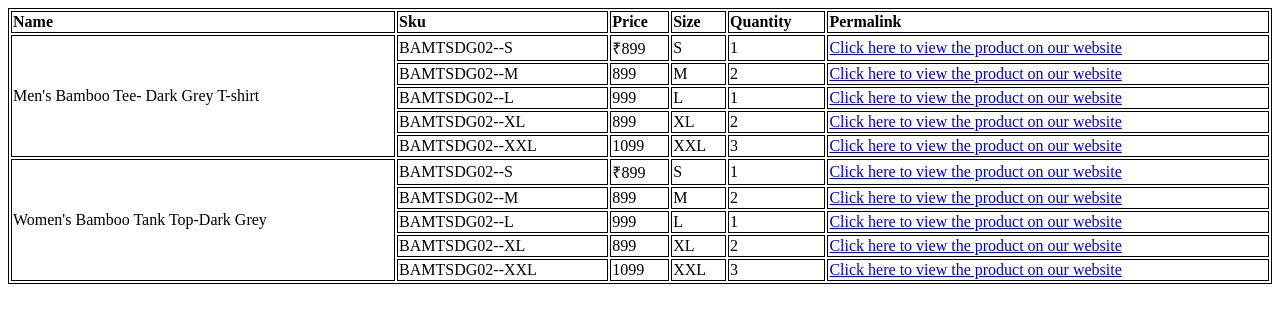
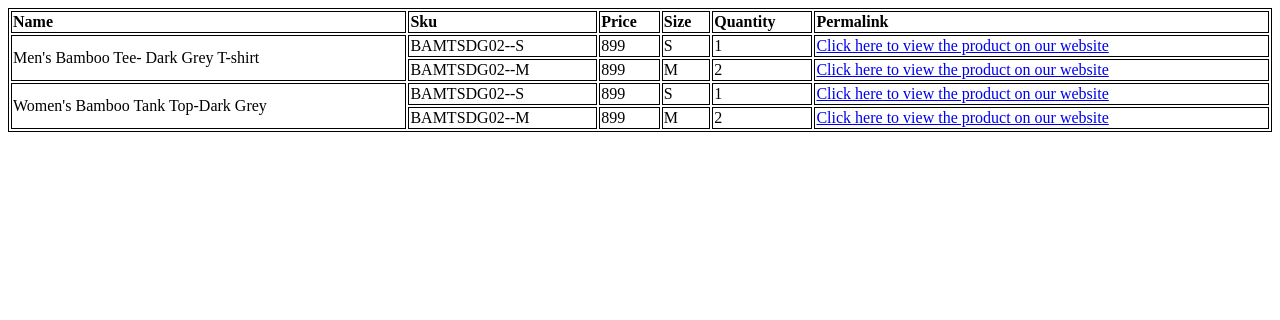
Before and after one commit to Brauxel/woodwose-connector-frontend, a React (Create React App) app: page /woocommerce-inventory in a window 1280 px wide. Shown: the top 320 px of the page. Built offline with nearby package versions, Linux system fonts and the light colour scheme.

Commit message:
[Aakash Bhatia]-[Setup WooCommerce Inventory page]-[Create a table holder]

```diff
--- a/src/components/pages/WooCommerceInventory/index.tsx
+++ b/src/components/pages/WooCommerceInventory/index.tsx
@@ -1,194 +1,201 @@
-import { keys, remove } from 'lodash'
-import { TableColumn } from '../../shared/atoms/TableColumn'
-import { TableHeading } from '../../shared/atoms/TableHeading'
-import { Table } from '../../shared/elements/Table'
-import { TableBody } from '../../shared/molecules/TableBody'
-import { TableHead } from '../../shared/molecules/TableHead'
-import { TableRow } from '../../shared/molecules/TableRow'
+import { extractTitlesFromInventory } from '../../../utils/dataUtils/wooCommerceDataUtils/wooCommerceProductUtils'
+import { productsData } from '../../../utils/testUtils/mockData/WooCommerceInventory/ProductData'
+import { TableHolder } from '../../shared/organisms/TableHolder'
 
-interface ProductVariations {
-  id: number
-  sku: string
-  price: string
-  size: string
-  quantity: number
-  permalink: string
-}
-interface ProductData {
-  name: string
-  id: number
-  variations: ProductVariations[]
-}
-
-const productsData: ProductData[] = [
-  {
-    name: "Men's Bamboo Tee- Dark Grey T-shirt",
-    id: 5015,
-    variations: [
+export const WooCommerceInventory = () => {
+  return (
+    <>
+      <TableHolder
+        titles={extractTitlesFromInventory(productsData)}
+        rowData={[
           {
             id: 5020,
-        sku: 'BAMTSDG02--S',
-        price: '899',
-        size: 'S',
-        quantity: 1,
-        permalink:
-          'https://woodwose.in/product/mens-bamboo-dark-grey-t-shirt/?attribute_pa_size=s',
+            colData: [
+              {
+                id: '5020-name',
+                contentEntry: {
+                  rowSpan: 2,
+                  content: "Men's Bamboo Tee- Dark Grey T-shirt",
+                },
               },
               {
-        id: 5019,
-        sku: 'BAMTSDG02--M',
-        price: '899',
-        size: 'M',
-        quantity: 2,
-        permalink:
-          'https://woodwose.in/product/mens-bamboo-dark-grey-t-shirt/?attribute_pa_size=m',
+                id: '5020-sku',
+                contentEntry: {
+                  content: 'BAMTSDG02--S',
+                },
               },
               {
-        id: 5018,
-        sku: 'BAMTSDG02--L',
-        price: '999',
-        size: 'L',
-        quantity: 1,
-        permalink:
-          'https://woodwose.in/product/mens-bamboo-dark-grey-t-shirt/?attribute_pa_size=l',
+                id: '5020-price',
+                contentEntry: {
+                  content: 899,
+                },
               },
               {
-        id: 5017,
-        sku: 'BAMTSDG02--XL',
-        price: '899',
-        size: 'XL',
-        quantity: 2,
-        permalink:
-          'https://woodwose.in/product/mens-bamboo-dark-grey-t-shirt/?attribute_pa_size=xl',
+                id: '5020-size',
+                contentEntry: {
+                  content: 'S',
+                },
               },
               {
-        id: 5016,
-        sku: 'BAMTSDG02--XXL',
-        price: '1099',
-        size: 'XXL',
-        quantity: 3,
-        permalink:
-          'https://woodwose.in/product/mens-bamboo-dark-grey-t-shirt/?attribute_pa_size=xxl',
+                id: '5020-quantity',
+                contentEntry: {
+                  content: 1,
                 },
-    ],
               },
               {
-    name: "Women's Bamboo Tank Top-Dark Grey",
-    id: 5030,
-    variations: [
-      {
-        id: 5031,
-        sku: 'BAMTSDG02--S',
-        price: '899',
-        size: 'S',
-        quantity: 1,
-        permalink:
-          'https://woodwose.in/product/mens-bamboo-dark-grey-t-shirt/?attribute_pa_size=s',
-      },
-      {
-        id: 5032,
-        sku: 'BAMTSDG02--M',
-        price: '899',
-        size: 'M',
-        quantity: 2,
-        permalink:
-          'https://woodwose.in/product/mens-bamboo-dark-grey-t-shirt/?attribute_pa_size=m',
-      },
-      {
-        id: 5033,
-        sku: 'BAMTSDG02--L',
-        price: '999',
-        size: 'L',
-        quantity: 1,
-        permalink:
-          'https://woodwose.in/product/mens-bamboo-dark-grey-t-shirt/?attribute_pa_size=l',
-      },
-      {
-        id: 5034,
-        sku: 'BAMTSDG02--XL',
-        price: '899',
-        size: 'XL',
-        quantity: 2,
-        permalink:
-          'https://woodwose.in/product/mens-bamboo-dark-grey-t-shirt/?attribute_pa_size=xl',
-      },
-      {
-        id: 5035,
-        sku: 'BAMTSDG02--XXL',
-        price: '1099',
-        size: 'XXL',
-        quantity: 3,
-        permalink:
-          'https://woodwose.in/product/mens-bamboo-dark-grey-t-shirt/?attribute_pa_size=xxl',
-      },
-    ],
-  },
-]
-
-export const WooCommerceInventory = () => {
-  const tableTitles = remove(['Name', ...keys(productsData[0].variations[0])])
-  remove(tableTitles, (n) => n === 'id')
-
-  return (
-    <>
-      <Table>
-        {tableTitles.length < 0 ? (
-          ''
-        ) : (
-          <TableHead>
-            <TableRow>
-              {tableTitles.map((title, index) => (
-                <TableHeading key={title + index}>{title}</TableHeading>
-              ))}
-            </TableRow>
-          </TableHead>
-        )}
-        {productsData.map((product) => {
-          return (
-            <TableBody key={product.id}>
-              <TableRow key={product.variations[0].id}>
-                <TableColumn rowSpan={product.variations.length}>
-                  {product.name}
-                </TableColumn>
-                <TableColumn>{product.variations[0].sku}</TableColumn>
-                <TableColumn>₹{product.variations[0].price}</TableColumn>
-                <TableColumn>{product.variations[0].size}</TableColumn>
-                <TableColumn>{product.variations[0].quantity}</TableColumn>
-                <TableColumn>
+                id: '5020-permalink',
+                contentEntry: {
+                  content: (
                     <a
-                    href={product.variations[0].permalink}
+                      href="https://woodwose.in/product/mens-bamboo-dark-grey-t-shirt/?attribute_pa_size=s"
                       target="_blank"
                       rel="noreferrer"
                     >
                       Click here to view the product on our website
                     </a>
-                </TableColumn>
-              </TableRow>
-
-              {product.variations.map((variation, index) => {
-                if (index === 0) return ''
-                return (
-                  <TableRow key={variation.id}>
-                    <TableColumn>{variation.sku}</TableColumn>
-                    <TableColumn>{variation.price}</TableColumn>
-                    <TableColumn>{variation.size}</TableColumn>
-                    <TableColumn>{variation.quantity}</TableColumn>
-                    <TableColumn>
+                  ),
+                },
+              },
+            ],
+          },
+          {
+            id: 5019,
+            colData: [
+              {
+                id: '5019-sku',
+                contentEntry: {
+                  content: 'BAMTSDG02--M',
+                },
+              },
+              {
+                id: '5019-price',
+                contentEntry: {
+                  content: 899,
+                },
+              },
+              {
+                id: '5019-size',
+                contentEntry: {
+                  content: 'M',
+                },
+              },
+              {
+                id: '5019-quantity',
+                contentEntry: {
+                  content: 2,
+                },
+              },
+              {
+                id: '5019-permalink',
+                contentEntry: {
+                  content: (
                     <a
-                        href={variation.permalink}
+                      href="https://woodwose.in/product/mens-bamboo-dark-grey-t-shirt/?attribute_pa_size=m"
                       target="_blank"
                       rel="noreferrer"
                     >
                       Click here to view the product on our website
                     </a>
-                    </TableColumn>
-                  </TableRow>
-                )
-              })}
-            </TableBody>
-          )
-        })}
-      </Table>
+                  ),
+                },
+              },
+            ],
+          },
+          {
+            id: 5031,
+            colData: [
+              {
+                id: '5031-name',
+                contentEntry: {
+                  rowSpan: 2,
+                  content: "Women's Bamboo Tank Top-Dark Grey",
+                },
+              },
+              {
+                id: '5031-sku',
+                contentEntry: {
+                  content: 'BAMTSDG02--S',
+                },
+              },
+              {
+                id: '5031-price',
+                contentEntry: {
+                  content: 899,
+                },
+              },
+              {
+                id: '5031-size',
+                contentEntry: {
+                  content: 'S',
+                },
+              },
+              {
+                id: '5031-quantity',
+                contentEntry: {
+                  content: 1,
+                },
+              },
+              {
+                id: '5031-permalink',
+                contentEntry: {
+                  content: (
+                    <a
+                      href="http://google.com"
+                      target="_blank"
+                      rel="noreferrer"
+                    >
+                      Click here to view the product on our website
+                    </a>
+                  ),
+                },
+              },
+            ],
+          },
+          {
+            id: 5032,
+            colData: [
+              {
+                id: '5032-sku',
+                contentEntry: {
+                  content: 'BAMTSDG02--M',
+                },
+              },
+              {
+                id: '5032-price',
+                contentEntry: {
+                  content: 899,
+                },
+              },
+              {
+                id: '5032-size',
+                contentEntry: {
+                  content: 'M',
+                },
+              },
+              {
+                id: '5032-quantity',
+                contentEntry: {
+                  content: 2,
+                },
+              },
+              {
+                id: '5032-permalink',
+                contentEntry: {
+                  content: (
+                    <a
+                      href="https://woodwose.in/product/mens-bamboo-dark-grey-t-shirt/?attribute_pa_size=m"
+                      target="_blank"
+                      rel="noreferrer"
+                    >
+                      Click here to view the product on our website
+                    </a>
+                  ),
+                },
+              },
+            ],
+          },
+        ]}
+      />
     </>
   )
 }
--- /dev/null
+++ b/src/components/shared/organisms/TableHolder/index.tsx
@@ -0,0 +1,61 @@
+import React from 'react'
+import { TableColumn } from '../../atoms/TableColumn'
+import { TableHeading } from '../../atoms/TableHeading'
+import { Table } from '../../elements/Table'
+import { TableBody } from '../../molecules/TableBody'
+import { TableHead } from '../../molecules/TableHead'
+import { TableRow } from '../../molecules/TableRow'
+
+interface ContentEntryType {
+  rowSpan?: number
+  colSpan?: number
+  content?: React.ReactNode
+}
+
+interface ColDataType {
+  id: number | string
+  contentEntry: ContentEntryType
+}
+
+export interface RowDataType {
+  id: number | string
+  colData: ColDataType[]
+}
+
+export interface TableHolderProps {
+  titles: string[]
+  rowData: RowDataType[]
+}
+
+export const TableHolder: React.FC<TableHolderProps> = ({
+  titles,
+  rowData,
+}) => {
+  return (
+    <Table>
+      <TableHead>
+        <TableRow>
+          {titles.map((title, index) => (
+            <TableHeading key={title + index}>{title}</TableHeading>
+          ))}
+        </TableRow>
+      </TableHead>
+
+      <TableBody>
+        {rowData.map(({ id, colData }) => (
+          <TableRow key={id}>
+            {colData.map(({ id, contentEntry }) => (
+              <TableColumn
+                key={id}
+                rowSpan={contentEntry.rowSpan}
+                colSpan={contentEntry.colSpan}
+              >
+                {contentEntry.content}
+              </TableColumn>
+            ))}
+          </TableRow>
+        ))}
+      </TableBody>
+    </Table>
+  )
+}
--- /dev/null
+++ b/src/types/products.ts
@@ -0,0 +1,14 @@
+export interface ProductVariations {
+  id: number
+  sku: string
+  price: string
+  size: string
+  quantity: number
+  permalink: string
+}
+
+export interface ProductData {
+  name: string
+  id: number
+  variations: ProductVariations[]
+}
--- /dev/null
+++ b/src/utils/dataUtils/wooCommerceDataUtils/wooCommerceProductUtils.ts
@@ -0,0 +1,35 @@
+import { keys, remove } from 'lodash'
+// import { RowDataType } from '../../../components/shared/organisms/TableHolder'
+import { ProductData } from '../../../types/products'
+
+export const extractTitlesFromInventory = (productsData: ProductData[]) => {
+  const tableTitles = remove(['Name', ...keys(productsData[0].variations[0])])
+  remove(tableTitles, (n) => n === 'id')
+
+  return tableTitles
+}
+
+export const createTableHolderRowDataFromInventory = (
+  productsData: ProductData[]
+) => {
+  let tableData
+
+  productsData.map(({ name, id, variations }) => {
+    tableData = {
+      id,
+      colData: [
+        {
+          id: `${id + 'name'}`,
+          contentEntry: {
+            rowSpan: 2,
+            content: name,
+          },
+        },
+      ],
+    }
+
+    return tableData
+  })
+
+  return tableData
+}
--- /dev/null
+++ b/src/utils/testUtils/mockData/WooCommerceInventory/ProductData.ts
@@ -0,0 +1,106 @@
+import { ProductData } from '../../../../types/products'
+
+export const productsData: ProductData[] = [
+  {
+    name: "Men's Bamboo Tee- Dark Grey T-shirt",
+    id: 5015,
+    variations: [
+      {
+        id: 5020,
+        sku: 'BAMTSDG02--S',
+        price: '899',
+        size: 'S',
+        quantity: 1,
+        permalink:
+          'https://woodwose.in/product/mens-bamboo-dark-grey-t-shirt/?attribute_pa_size=s',
+      },
+      {
+        id: 5019,
+        sku: 'BAMTSDG02--M',
+        price: '899',
+        size: 'M',
+        quantity: 2,
+        permalink:
+          'https://woodwose.in/product/mens-bamboo-dark-grey-t-shirt/?attribute_pa_size=m',
+      },
+      {
+        id: 5018,
+        sku: 'BAMTSDG02--L',
+        price: '999',
+        size: 'L',
+        quantity: 1,
+        permalink:
+          'https://woodwose.in/product/mens-bamboo-dark-grey-t-shirt/?attribute_pa_size=l',
+      },
+      {
+        id: 5017,
+        sku: 'BAMTSDG02--XL',
+        price: '899',
+        size: 'XL',
+        quantity: 2,
+        permalink:
+          'https://woodwose.in/product/mens-bamboo-dark-grey-t-shirt/?attribute_pa_size=xl',
+      },
+      {
+        id: 5016,
+        sku: 'BAMTSDG02--XXL',
+        price: '1099',
+        size: 'XXL',
+        quantity: 3,
+        permalink:
+          'https://woodwose.in/product/mens-bamboo-dark-grey-t-shirt/?attribute_pa_size=xxl',
+      },
+    ],
+  },
+  {
+    name: "Women's Bamboo Tank Top-Dark Grey",
+    id: 5030,
+    variations: [
+      {
+        id: 5031,
+        sku: 'BAMTSDG02--S',
+        price: '899',
+        size: 'S',
+        quantity: 1,
+        permalink:
+          'https://woodwose.in/product/mens-bamboo-dark-grey-t-shirt/?attribute_pa_size=s',
+      },
+      {
+        id: 5032,
+        sku: 'BAMTSDG02--M',
+        price: '899',
+        size: 'M',
+        quantity: 2,
+        permalink:
+          'https://woodwose.in/product/mens-bamboo-dark-grey-t-shirt/?attribute_pa_size=m',
+      },
+      {
+        id: 5033,
+        sku: 'BAMTSDG02--L',
+        price: '999',
+        size: 'L',
+        quantity: 1,
+        permalink:
+          'https://woodwose.in/product/mens-bamboo-dark-grey-t-shirt/?attribute_pa_size=l',
+      },
+      {
+        id: 5034,
+        sku: 'BAMTSDG02--XL',
+        price: '899',
+        size: 'XL',
+        quantity: 2,
+        permalink:
+          'https://woodwose.in/product/mens-bamboo-dark-grey-t-shirt/?attribute_pa_size=xl',
+      },
+      {
+        id: 5035,
+        sku: 'BAMTSDG02--XXL',
+        price: '1099',
+        size: 'XXL',
+        quantity: 3,
+        permalink:
+          'https://woodwose.in/product/mens-bamboo-dark-grey-t-shirt/?attribute_pa_size=xxl',
+      },
+    ],
+  },
+]
```
Lines whose indentation alone changed are shown as unchanged.
